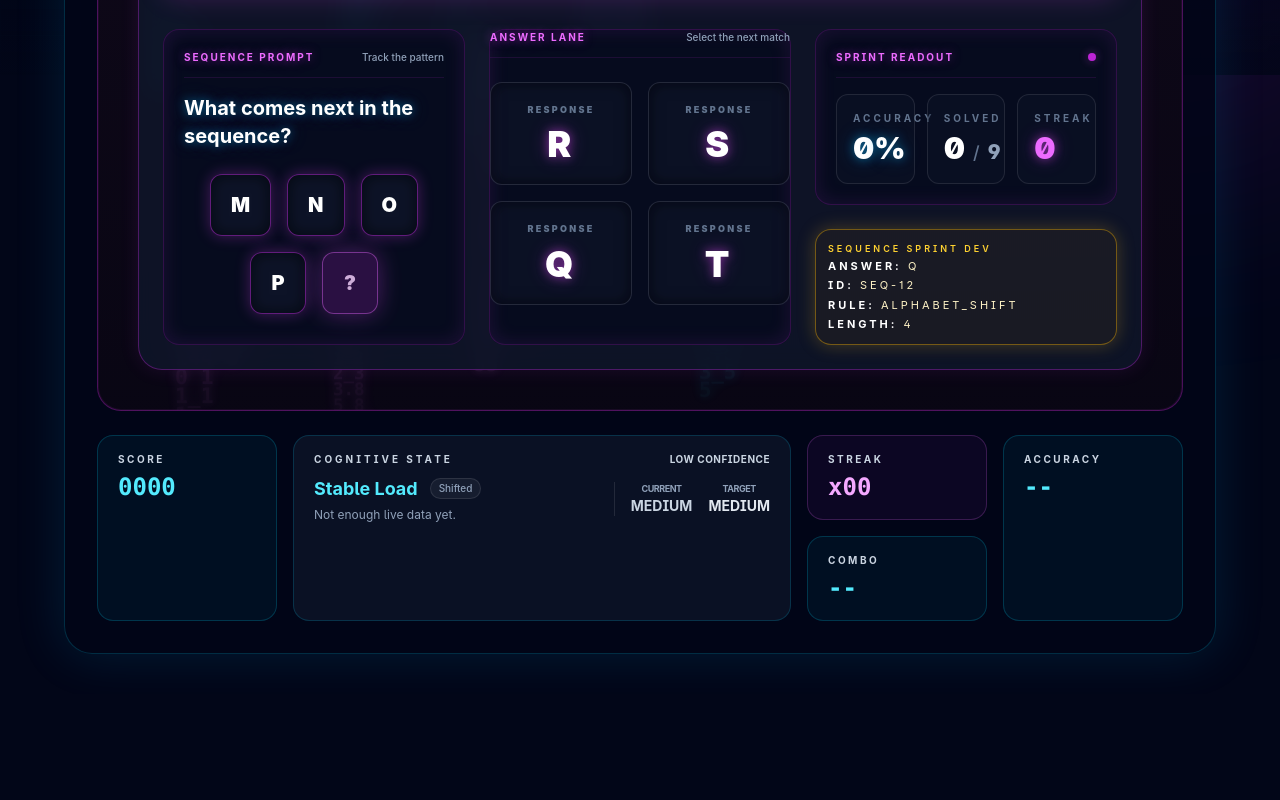
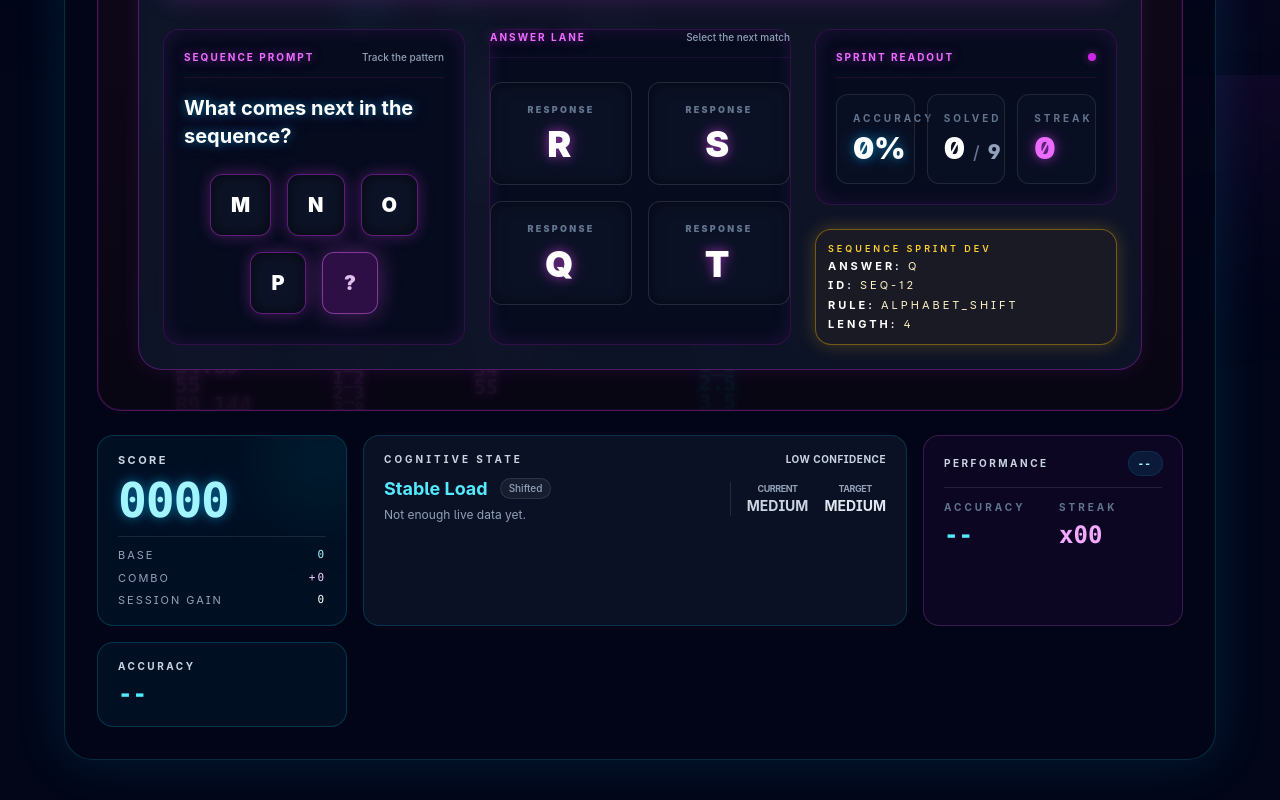
Before and after one commit to Breedlove-Jason/takeneuroiq, a React (Vite) app: page /arena in a window 1280 px wide. Shown: the part 725-1525 px from the top of the page. Before the commit the page ends 1419 px from the top, so only its background shows below. Built offline with nearby package versions, Linux system fonts and the light colour scheme.

Commit message:
Enhance scoring system in Arena component: refactor combo scoring logic; introduce detailed score breakdown for base and combo awards; update UI to display score metrics and performance indicators.

```diff
--- a/src/pages/Arena.jsx
+++ b/src/pages/Arena.jsx
@@ -285,21 +285,62 @@ function getFeedbackBadgeClass(feedback, isCyber) {
 
 const BASE_CORRECT_ANSWER_SCORE = 100;
 
+function getComboScoreValue(streak = 0) {
+  if (streak >= 6) {
+    return 400;
+  }
+  if (streak >= 4) {
+    return 300;
+  }
+  if (streak >= 2) {
+    return 200;
+  }
+  return 100;
+}
+
 function getComboMultiplier(streak = 0) {
-  if (streak >= 6) {
-    return 4;
-  }
-  if (streak >= 4) {
-    return 3;
-  }
-  if (streak >= 2) {
-    return 2;
-  }
+  return getComboScoreValue(streak) / BASE_CORRECT_ANSWER_SCORE;
+}
+
+function getSequenceSprintOverflowComboMultiplier(overflowSolvedCount = 0) {
+  if (overflowSolvedCount <= 0) {
     return 1;
   }
-
-function getComboScore(streak = 0) {
-  return BASE_CORRECT_ANSWER_SCORE * getComboMultiplier(streak);
+  return Math.max(2, Math.min(4, overflowSolvedCount + 1));
+}
+
+function getScoreAwardBreakdown({
+  streak = 0,
+  puzzleType,
+  sequenceSolvedCount = 0,
+  sequenceTotalCount = 0,
+} = {}) {
+  const baseAward = BASE_CORRECT_ANSWER_SCORE;
+  const comboTierScore = getComboScoreValue(streak);
+  const streakComboBonus = Math.max(0, comboTierScore - baseAward);
+
+  const overflowSolvedCount =
+    puzzleType === PUZZLE_TYPES.SEQUENCE_SPRINT
+      ? Math.max(0, sequenceSolvedCount - sequenceTotalCount)
+      : 0;
+  const overflowMultiplier = getSequenceSprintOverflowComboMultiplier(
+    overflowSolvedCount,
+  );
+  const sequenceOverflowBonus =
+    puzzleType === PUZZLE_TYPES.SEQUENCE_SPRINT
+      ? BASE_CORRECT_ANSWER_SCORE * Math.max(0, overflowMultiplier - 1)
+      : 0;
+
+  const comboBonusAward = streakComboBonus + sequenceOverflowBonus;
+
+  return {
+    baseAward,
+    comboBonusAward,
+    totalAwarded: baseAward + comboBonusAward,
+    streakComboBonus,
+    sequenceOverflowBonus,
+    overflowMultiplier,
+  };
 }
 
 const buildSequenceSprintResultsCopy = ({
@@ -498,6 +539,9 @@ function Arena({ theme }) {
   const [gridRecallPhase, setGridRecallPhase] = useState("memorize");
   const [recallPulse, setRecallPulse] = useState(false);
   const [score, setScore] = useState(0);
+  const [baseScoreEarned, setBaseScoreEarned] = useState(0);
+  const [comboBonusEarned, setComboBonusEarned] = useState(0);
+  const [lastScoreGain, setLastScoreGain] = useState(null);
   const [streak, setStreak] = useState(0);
   const [bestStreak, setBestStreak] = useState(0);
   const [feedback, setFeedback] = useState("");
@@ -761,9 +805,7 @@ function Arena({ theme }) {
     sequenceSolvedCount - sequenceTotalCount,
   );
   const sequenceSprintComboMultiplier =
-    sequenceOverflowSolvedCount > 0
-      ? Math.max(2, Math.min(4, sequenceOverflowSolvedCount + 1))
-      : 1;
+    getSequenceSprintOverflowComboMultiplier(sequenceOverflowSolvedCount);
   const sequenceSprintComboLabel =
     sequenceOverflowSolvedCount > 0
       ? `x${sequenceSprintComboMultiplier} Combo`
@@ -1161,6 +1203,8 @@ function Arena({ theme }) {
     nextStreak,
     nextBestStreak,
     nextLiveAdaptiveDifficulty,
+    puzzleType,
+    nextSequenceSolvedCount,
     afterFeedback,
     allowAfterFeedbackWhileGameOver = false,
   }) {
@@ -1196,8 +1240,16 @@ function Arena({ theme }) {
     previousTargetDifficultyRef.current = nextTarget;
 
     if (isCorrect) {
-      const correctAnswerScore = getComboScore(nextStreak);
-      setScore((prev) => prev + correctAnswerScore);
+      const scoreAward = getScoreAwardBreakdown({
+        streak: nextStreak,
+        puzzleType,
+        sequenceSolvedCount: nextSequenceSolvedCount,
+        sequenceTotalCount,
+      });
+      setScore((prev) => prev + scoreAward.totalAwarded);
+      setBaseScoreEarned((prev) => prev + scoreAward.baseAward);
+      setComboBonusEarned((prev) => prev + scoreAward.comboBonusAward);
+      setLastScoreGain(scoreAward);
       setStreak(nextStreak);
       setBestStreak(nextBestStreak);
       setCorrectAnswers(nextCorrectAnswers);
@@ -1211,6 +1263,14 @@ function Arena({ theme }) {
       }, 420);
     } else {
       setStreak(0);
+      setLastScoreGain({
+        baseAward: 0,
+        comboBonusAward: 0,
+        totalAwarded: 0,
+        streakComboBonus: 0,
+        sequenceOverflowBonus: 0,
+        overflowMultiplier: 1,
+      });
       setFeedback(adaptiveFeedback);
     }
 
@@ -2188,6 +2248,11 @@ function Arena({ theme }) {
     isTransitioningRef.current = true;
     dismissRecommendedBanner();
 
+    const nextSequenceSolvedCount =
+      activePuzzleType === PUZZLE_TYPES.SEQUENCE_SPRINT
+        ? sequenceSolvedCount + 1
+        : sequenceSolvedCount;
+
     if (activePuzzleType === PUZZLE_TYPES.SEQUENCE_SPRINT) {
       setSequenceSprintSelectedAnswer(selectedAnswer);
       setSequenceSprintSolvedCount((prev) => prev + 1);
@@ -2226,6 +2291,8 @@ function Arena({ theme }) {
       nextStreak,
       nextBestStreak,
       nextLiveAdaptiveDifficulty,
+      puzzleType: activePuzzleType,
+      nextSequenceSolvedCount,
       allowAfterFeedbackWhileGameOver:
         activePuzzleType === PUZZLE_TYPES.SEQUENCE_SPRINT ||
         activePuzzleType === PUZZLE_TYPES.GRID_RECALL,
@@ -2265,6 +2332,9 @@ function Arena({ theme }) {
       reason: initialAdaptiveReason,
     });
     setScore(0);
+    setBaseScoreEarned(0);
+    setComboBonusEarned(0);
+    setLastScoreGain(null);
     setStreak(0);
     setBestStreak(0);
     setFeedback("");
@@ -2291,6 +2361,9 @@ function Arena({ theme }) {
     totalAnswers === 0
       ? 0
       : Math.round((correctAnswers / totalAnswers) * 100);
+  const totalScore = score;
+  const sessionScoreEarned = baseScoreEarned + comboBonusEarned;
+  const comboScoreEarned = comboBonusEarned;
   const comboMultiplier =
     totalAnswers === 0
       ? null
@@ -2923,7 +2996,7 @@ function Arena({ theme }) {
                             : "text-slate-800"
                         }`}
                       >
-                        {score.toLocaleString()}
+                        {totalScore.toLocaleString()}
                       </div>
                     </div>
                   </div>
@@ -2962,37 +3035,44 @@ function Arena({ theme }) {
                     </div>
                   </div>
 
-                  <div
-                    className={`group relative overflow-hidden rounded-2xl border px-6 py-8 transition-all duration-300 ${
-                      isCyber
-                        ? "border-emerald-400/20 bg-emerald-400/5 hover:border-emerald-400/40 hover:bg-emerald-400/10"
-                        : "border-slate-200 bg-slate-50"
-                    }`}
-                  >
-                    {isCyber && (
-                      <div className="absolute -right-4 -top-4 h-16 w-16 rounded-full bg-emerald-400/10 blur-2xl transition-all group-hover:bg-emerald-400/20" />
-                    )}
-                    <div className="relative flex flex-col items-center">
-                      <FontAwesomeIcon
-                        icon={faStar}
-                        className="text-cyan-400 [--fa-secondary-color:var(--color-fuchsia-500)] [--fa-secondary-opacity:1] mb-3 text-lg"
-                      />
-                      <p
-                        className={`text-[10px] font-black uppercase tracking-[0.3em] ${
-                          isCyber ? "text-emerald-300/70" : "text-slate-500"
-                        }`}
-                      >
-                        ACCURACY
-                      </p>
-                      <div
-                        className={`mt-3 font-mono text-4xl font-black tracking-tighter ${
-                          isCyber
-                            ? "text-white text-glow-emerald"
-                            : "text-slate-800"
-                        }`}
-                      >
-                        {accuracy}
-                      </div>
+                </div>
+
+                <div className="mt-6 w-full max-w-3xl rounded-2xl border border-cyan-400/20 bg-slate-900/65 px-6 py-5 backdrop-blur-sm">
+                  <div className="flex flex-wrap items-center justify-between gap-3 border-b border-white/10 pb-3">
+                    <p className="text-[10px] font-black uppercase tracking-[0.3em] text-cyan-300/80">
+                      Score Breakdown
+                    </p>
+                    {activePuzzleType === PUZZLE_TYPES.SEQUENCE_SPRINT &&
+                      sequenceOverflowSolvedCount > 0 && (
+                        <span className="rounded-full border border-fuchsia-400/40 bg-fuchsia-500/10 px-3 py-1 text-[10px] font-black uppercase tracking-[0.2em] text-fuchsia-200">
+                          Finish-Line Combo x{sequenceSprintComboMultiplier}
+                        </span>
+                      )}
+                  </div>
+                  <div className="mt-4 grid gap-3 text-left sm:grid-cols-3">
+                    <div className="rounded-xl border border-white/10 bg-white/5 px-4 py-3">
+                      <p className="text-[10px] font-bold uppercase tracking-[0.2em] text-slate-400">
+                        Base Score
+                      </p>
+                      <p className="mt-1 font-mono text-2xl font-black text-cyan-200">
+                        {baseScoreEarned.toLocaleString()}
+                      </p>
+                    </div>
+                    <div className="rounded-xl border border-white/10 bg-white/5 px-4 py-3">
+                      <p className="text-[10px] font-bold uppercase tracking-[0.2em] text-slate-400">
+                        Combo Bonus
+                      </p>
+                      <p className="mt-1 font-mono text-2xl font-black text-fuchsia-200">
+                        +{comboScoreEarned.toLocaleString()}
+                      </p>
+                    </div>
+                    <div className="rounded-xl border border-cyan-300/30 bg-cyan-400/10 px-4 py-3">
+                      <p className="text-[10px] font-bold uppercase tracking-[0.2em] text-cyan-200/80">
+                        Final Total
+                      </p>
+                      <p className="mt-1 font-mono text-2xl font-black text-white">
+                        {sessionScoreEarned.toLocaleString()}
+                      </p>
                     </div>
                   </div>
                 </div>
@@ -3020,7 +3100,7 @@ function Arena({ theme }) {
                     <div>
                       <p
                         className={`text-[10px] font-semibold uppercase tracking-[0.25em] ${
-                        isCyber ? "text-slate-500" : "text-slate-500"
+                          isCyber ? "text-cyan-300" : "text-cyan-600"
                         }`}
                       >
                         Puzzle Feed
@@ -3494,27 +3574,77 @@ function Arena({ theme }) {
             </div>
           </div>
 
-          <div className="mt-6 grid gap-4 xl:grid-cols-[180px_1fr_180px_180px]">
-            <div
-              className={`rounded-2xl border px-5 py-4 ${
+          <div className="mt-6 grid gap-4 xl:grid-cols-[250px_minmax(0,1fr)_260px]">
+            <div
+              className={`relative overflow-hidden rounded-2xl border px-5 py-4 ${
                 isCyber
                   ? "border-cyan-400/20 bg-cyan-400/5"
                   : "border-slate-200 bg-slate-50"
               }`}
             >
+              {isCyber && (
+                <div className="pointer-events-none absolute -right-6 -top-6 h-24 w-24 rounded-full bg-cyan-400/10 blur-2xl" />
+              )}
               <p
-                className={`text-[10px] font-bold uppercase tracking-[0.25em] ${
+                className={`text-[11px] font-bold uppercase tracking-[0.22em] ${
                   isCyber ? "text-slate-300" : "text-slate-500"
                 }`}
               >
                 SCORE
               </p>
               <div
-                className={`mt-1 font-mono text-2xl font-bold ${
-                  isCyber ? "text-cyan-300" : "text-slate-800"
-                }`}
-              >
-                {score.toString().padStart(4, "0")}
+                className={`mt-2 font-mono text-[clamp(2rem,4vw,3rem)] font-black leading-none tracking-tight ${
+                  isCyber
+                    ? "text-cyan-200 text-glow-blue"
+                    : "text-cyan-700"
+                }`}
+              >
+                {totalScore.toString().padStart(4, "0")}
+              </div>
+              <div className="mt-3 space-y-1.5 border-t border-white/10 pt-2.5 text-[11px]">
+                <div className="flex items-center justify-between gap-2 uppercase tracking-[0.18em]">
+                  <span className={isCyber ? "text-slate-400" : "text-slate-500"}>
+                    Base
+                  </span>
+                  <span
+                    className={
+                      isCyber ? "font-mono text-cyan-200" : "font-mono text-slate-700"
+                    }
+                  >
+                    {baseScoreEarned.toLocaleString()}
+                  </span>
+                </div>
+                <div className="flex items-center justify-between gap-2 uppercase tracking-[0.18em]">
+                  <span className={isCyber ? "text-slate-400" : "text-slate-500"}>
+                    Combo
+                  </span>
+                  <span
+                    className={
+                      isCyber
+                        ? "font-mono text-fuchsia-200"
+                        : "font-mono text-slate-700"
+                    }
+                  >
+                    +{comboScoreEarned.toLocaleString()}
+                  </span>
+                </div>
+                <div className="flex items-center justify-between gap-2 uppercase tracking-[0.18em]">
+                  <span className={isCyber ? "text-slate-400" : "text-slate-500"}>
+                    Session Gain
+                  </span>
+                  <span
+                    className={
+                      isCyber ? "font-mono text-white" : "font-mono text-slate-800"
+                    }
+                  >
+                    {sessionScoreEarned.toLocaleString()}
+                  </span>
+                </div>
+                {lastScoreGain && (
+                  <div className="pt-1 text-right font-mono text-[12px] font-bold text-emerald-300">
+                    Last +{lastScoreGain.totalAwarded}
+                  </div>
+                )}
               </div>
             </div>
 
@@ -3578,25 +3708,54 @@ function Arena({ theme }) {
               </div>
             </div>
 
-            <div className="grid gap-4">
             <div
               className={`rounded-2xl border px-5 py-4 transition-all duration-300 ${
                 isCyber
                   ? streak >= 6
-                      ? "border-fuchsia-400/90 bg-fuchsia-500/25"
+                    ? "border-fuchsia-400/90 bg-fuchsia-500/20"
                     : streak >= 4
-                        ? "border-fuchsia-400/60 bg-fuchsia-500/18"
+                      ? "border-fuchsia-400/60 bg-fuchsia-500/14"
                       : streak >= 2
-                          ? "border-fuchsia-400/35 bg-fuchsia-500/10"
+                        ? "border-fuchsia-400/35 bg-fuchsia-500/8"
                         : "border-fuchsia-400/20 bg-fuchsia-500/5"
                   : "border-slate-200 bg-slate-50"
               }`}
             >
+              <div className="flex items-center justify-between gap-4 border-b border-white/10 pb-3">
                 <p
                   className={`text-[10px] font-bold uppercase tracking-[0.25em] ${
                     isCyber ? "text-slate-300" : "text-slate-500"
                   }`}
                 >
+                  Performance
+                </p>
+                <span
+                  className={`rounded-full px-2.5 py-1 text-[10px] font-black uppercase tracking-[0.2em] ${
+                    isCyber
+                      ? comboMultiplier >= 3
+                        ? "bg-fuchsia-500/20 text-fuchsia-200 ring-1 ring-fuchsia-400/30"
+                        : "bg-cyan-400/10 text-cyan-200 ring-1 ring-cyan-400/20"
+                      : "bg-slate-100 text-slate-600 ring-1 ring-slate-200"
+                  }`}
+                >
+                  {comboMultiplier === null ? "--" : `x${comboMultiplier}`}
+                </span>
+              </div>
+              <div className="mt-3 grid gap-3 sm:grid-cols-2">
+                <div>
+                  <p className="text-[10px] font-bold uppercase tracking-[0.3em] text-slate-500">
+                    ACCURACY
+                  </p>
+                  <div
+                    className={`mt-1 font-mono text-2xl font-bold ${
+                      isCyber ? "text-cyan-300" : "text-slate-800"
+                    }`}
+                  >
+                    {accuracy}
+                  </div>
+                </div>
+                <div>
+                  <p className="text-[10px] font-bold uppercase tracking-[0.3em] text-slate-500">
                     STREAK
                   </p>
                   <div
@@ -3606,34 +3765,6 @@ function Arena({ theme }) {
                   >
                     x{streak.toString().padStart(2, "0")}
                   </div>
-              </div>
-
-              <div
-                className={`rounded-2xl border px-5 py-4 ${
-                  isCyber
-                    ? comboMultiplier >= 3
-                      ? "border-fuchsia-400/30 bg-fuchsia-500/10"
-                      : "border-cyan-400/20 bg-cyan-400/5"
-                    : "border-slate-200 bg-slate-50"
-                }`}
-              >
-                <p
-                  className={`text-[10px] font-bold uppercase tracking-[0.25em] ${
-                    isCyber ? "text-slate-300" : "text-slate-500"
-                  }`}
-                >
-                  COMBO
-                </p>
-                <div
-                  className={`mt-1 font-mono text-2xl font-bold ${
-                    isCyber
-                      ? comboMultiplier >= 3
-                        ? "text-fuchsia-300"
-                        : "text-cyan-300"
-                      : "text-slate-800"
-                  }`}
-                >
-                  {comboMultiplier === null ? "--" : `x${comboMultiplier}`}
                 </div>
               </div>
             </div>
```
Lines whose indentation alone changed are shown as unchanged.
